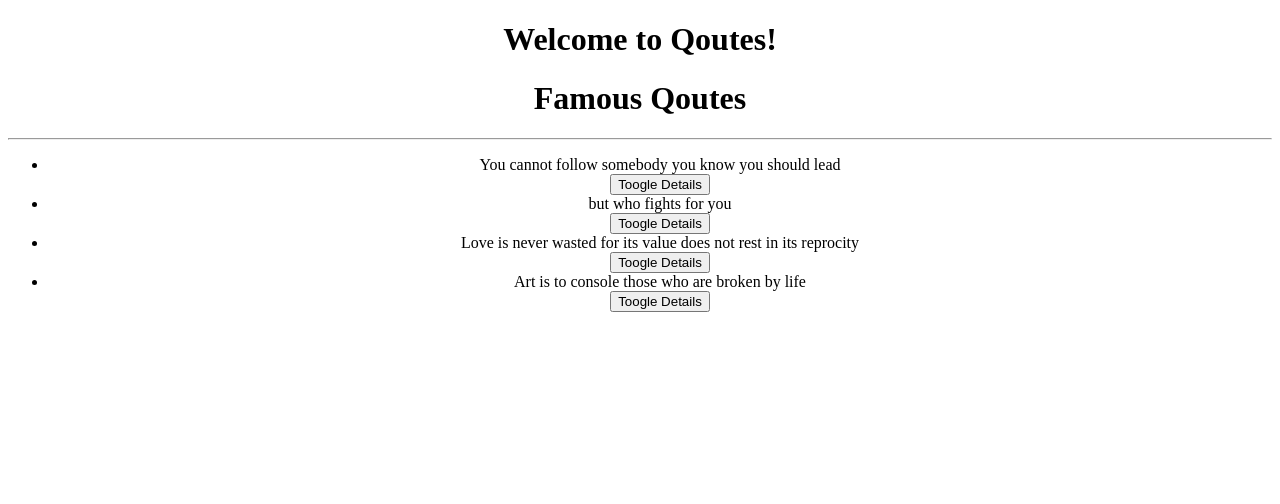
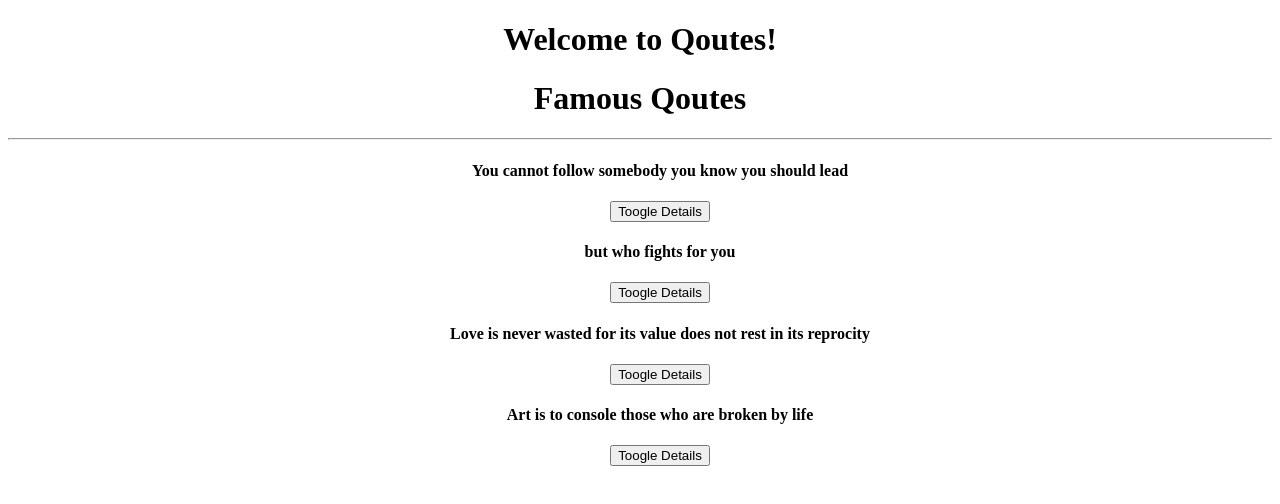
Before and after one commit to KellenNjoroge/Qoutes, an Angular app: page / in a window 1280 px wide. Shown: the top 504 px of the page. Built offline with nearby package versions, Linux system fonts and the light colour scheme.

Commit message:
where did I go wrong

```diff
--- a/src/app/qoute/qoute.component.html
+++ b/src/app/qoute/qoute.component.html
@@ -1,11 +1,12 @@
 
 <h1>Famous Qoutes</h1>
 <hr>
-
-<ul>
+<div class = "container">
+  <ul>
   <div *ngFor='let qoute of qoutes; let i = index'>
-   <li >{{qoute.name}}</li>
+   <h4 >{{qoute.name}}</h4>
    <button  (click)='toogleDetails(i)'>Toogle Details</button>
     <app-qoute-details *ngIf="qoute.showDescription" [qoute]='qoute' (isComplete)= 'deleteQoute ($event, i)'></app-qoute-details>
   </div>
-</ul>
+  </ul>
+</div>
```
